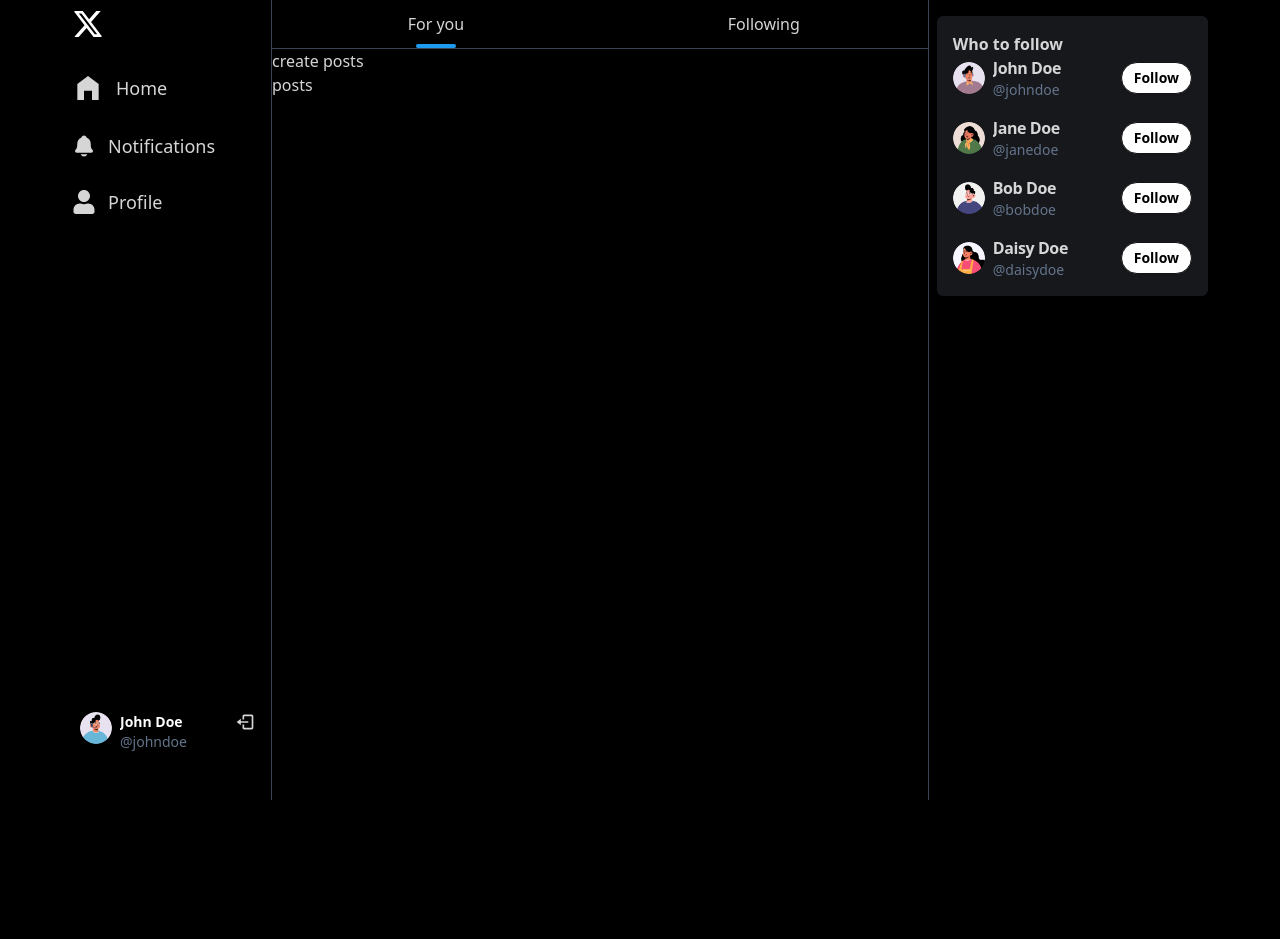
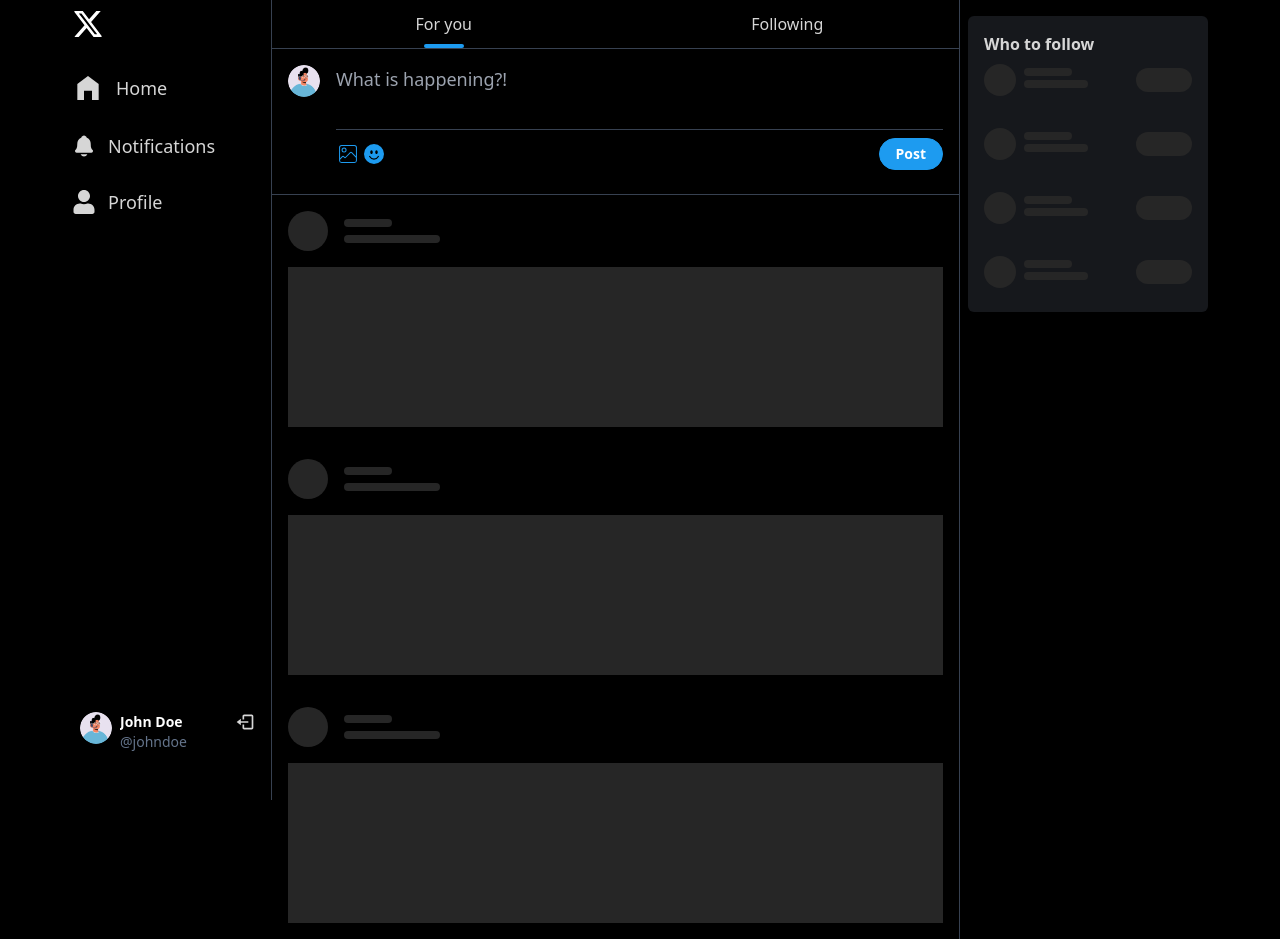
Before and after one commit to aromalkprakash/Waystar, a React (Vite) app in the folder frontend/: page / in a window 1280 px wide. Before the commit the page ends 800 px from the top, so only its background shows below. Built offline with nearby package versions, Linux system fonts and the light colour scheme.

Commit message:
skelton post,right panel

```diff
--- a/frontend/src/Page/Home/CreatePost.jsx
+++ b/frontend/src/Page/Home/CreatePost.jsx
@@ -1,11 +1,81 @@
-import React from 'react'
+import { CiImageOn } from "react-icons/ci";
+import { BsEmojiSmileFill } from "react-icons/bs";
+import { useRef, useState } from "react";
+import { IoCloseSharp } from "react-icons/io5";
 
 const CreatePost = () => {
-  return (
-    <div>
-      <p>create posts</p>
-    </div>
-  )
-}
+	const [text, setText] = useState("");
+	const [img, setImg] = useState(null);
 
-export default CreatePost
+	const imgRef = useRef(null);
+
+	const isPending = false;
+	const isError = false;
+
+	const data = {
+		profileImg: "/avatars/boy1.png",
+	};
+
+	const handleSubmit = (e) => {
+		e.preventDefault();
+		alert("Post created successfully");
+	};
+
+	const handleImgChange = (e) => {
+		const file = e.target.files[0];
+		if (file) {
+			const reader = new FileReader();
+			reader.onload = () => {
+				setImg(reader.result);
+			};
+			reader.readAsDataURL(file);
+		}
+	};
+
+	return (
+		<div className='flex p-4 items-start gap-4 border-b border-gray-700'>
+			<div className='avatar'>
+				<div className='w-8 rounded-full'>
+					<img src={data.profileImg || "/avatar-placeholder.png"} />
+				</div>
+			</div>
+			<form className='flex flex-col gap-2 w-full' onSubmit={handleSubmit}>
+				<textarea
+					className='textarea w-full p-0 text-lg resize-none border-none focus:outline-none  border-gray-800'
+					placeholder='What is happening?!'
+					value={text}
+					onChange={(e) => setText(e.target.value)}
+				/>
+				{img && (
+					<div className='relative w-72 mx-auto'>
+						<IoCloseSharp
+							className='absolute top-0 right-0 text-white bg-gray-800 rounded-full w-5 h-5 cursor-pointer'
+							onClick={() => {
+								setImg(null);
+								imgRef.current.value = null;
+							}}
+						/>
+						<img src={img} className='w-full mx-auto h-72 object-contain rounded' />
+					</div>
+				)}
+
+				<div className='flex justify-between border-t py-2 border-t-gray-700'>
+					<div className='flex gap-1 items-center'>
+						<CiImageOn
+							className='fill-primary w-6 h-6 cursor-pointer'
+							onClick={() => imgRef.current.click()}
+						/>
+						<BsEmojiSmileFill className='fill-primary w-5 h-5 cursor-pointer' />
+					</div>
+          <input type='file'
+            accept="images/*" hidden ref={imgRef} onChange={handleImgChange} />
+					<button className='btn btn-primary rounded-full btn-sm text-white px-4'>
+						{isPending ? "Posting..." : "Post"}
+					</button>
+				</div>
+				{isError && <div className='text-red-500'>Something went wrong</div>}
+			</form>
+		</div>
+	);
+};
+export default CreatePost;
--- /dev/null
+++ b/frontend/src/components/common/Post.jsx
@@ -0,0 +1,155 @@
+import { FaRegComment } from "react-icons/fa";
+import { BiRepost } from "react-icons/bi";
+import { FaRegHeart } from "react-icons/fa";
+import { FaRegBookmark } from "react-icons/fa6";
+import { FaTrash } from "react-icons/fa";
+import { useState } from "react";
+import { Link } from "react-router-dom";
+
+const Post = ({ post }) => {
+	const [comment, setComment] = useState("");
+	const postOwner = post.user;
+	const isLiked = false;
+
+	const isMyPost = true;
+
+	const formattedDate = "1h";
+
+	const isCommenting = false;
+
+	const handleDeletePost = () => {};
+
+	const handlePostComment = (e) => {
+		e.preventDefault();
+	};
+
+	const handleLikePost = () => {};
+
+	return (
+		<>
+			<div className='flex gap-2 items-start p-4 border-b border-gray-700'>
+				<div className='avatar'>
+					<Link to={`/profile/${postOwner.username}`} className='w-8 rounded-full overflow-hidden'>
+						<img src={postOwner.profileImg || "/avatar-placeholder.png"} />
+					</Link>
+				</div>
+				<div className='flex flex-col flex-1'>
+					<div className='flex gap-2 items-center'>
+						<Link to={`/profile/${postOwner.username}`} className='font-bold'>
+							{postOwner.fullName}
+						</Link>
+						<span className='text-gray-700 flex gap-1 text-sm'>
+							<Link to={`/profile/${postOwner.username}`}>@{postOwner.username}</Link>
+							<span>·</span>
+							<span>{formattedDate}</span>
+						</span>
+						{isMyPost && (
+							<span className='flex justify-end flex-1'>
+								<FaTrash className='cursor-pointer hover:text-red-500' onClick={handleDeletePost} />
+							</span>
+						)}
+					</div>
+					<div className='flex flex-col gap-3 overflow-hidden'>
+						<span>{post.text}</span>
+						{post.img && (
+							<img
+								src={post.img}
+								className='h-80 object-contain rounded-lg border border-gray-700'
+								alt=''
+							/>
+						)}
+					</div>
+					<div className='flex justify-between mt-3'>
+						<div className='flex gap-4 items-center w-2/3 justify-between'>
+							<div
+								className='flex gap-1 items-center cursor-pointer group'
+								onClick={() => document.getElementById("comments_modal" + post._id).showModal()}
+							>
+								<FaRegComment className='w-4 h-4  text-slate-500 group-hover:text-sky-400' />
+								<span className='text-sm text-slate-500 group-hover:text-sky-400'>
+									{post.comments.length}
+								</span>
+							</div>
+							{/* We're using Modal Component from DaisyUI */}
+							<dialog id={`comments_modal${post._id}`} className='modal border-none outline-none'>
+								<div className='modal-box rounded border border-gray-600'>
+									<h3 className='font-bold text-lg mb-4'>COMMENTS</h3>
+									<div className='flex flex-col gap-3 max-h-60 overflow-auto'>
+										{post.comments.length === 0 && (
+											<p className='text-sm text-slate-500'>
+												No comments yet 🤔 Be the first one 😉
+											</p>
+										)}
+										{post.comments.map((comment) => (
+											<div key={comment._id} className='flex gap-2 items-start'>
+												<div className='avatar'>
+													<div className='w-8 rounded-full'>
+														<img
+															src={comment.user.profileImg || "/avatar-placeholder.png"}
+														/>
+													</div>
+												</div>
+												<div className='flex flex-col'>
+													<div className='flex items-center gap-1'>
+														<span className='font-bold'>{comment.user.fullName}</span>
+														<span className='text-gray-700 text-sm'>
+															@{comment.user.username}
+														</span>
+													</div>
+													<div className='text-sm'>{comment.text}</div>
+												</div>
+											</div>
+										))}
+									</div>
+									<form
+										className='flex gap-2 items-center mt-4 border-t border-gray-600 pt-2'
+										onSubmit={handlePostComment}
+									>
+										<textarea
+											className='textarea w-full p-1 rounded text-md resize-none border focus:outline-none  border-gray-800'
+											placeholder='Add a comment...'
+											value={comment}
+											onChange={(e) => setComment(e.target.value)}
+										/>
+										<button className='btn btn-primary rounded-full btn-sm text-white px-4'>
+											{isCommenting ? (
+												<span className='loading loading-spinner loading-md'></span>
+											) : (
+												"Post"
+											)}
+										</button>
+									</form>
+								</div>
+								<form method='dialog' className='modal-backdrop'>
+									<button className='outline-none'>close</button>
+								</form>
+							</dialog>
+							<div className='flex gap-1 items-center group cursor-pointer'>
+								<BiRepost className='w-6 h-6  text-slate-500 group-hover:text-green-500' />
+								<span className='text-sm text-slate-500 group-hover:text-green-500'>0</span>
+							</div>
+							<div className='flex gap-1 items-center group cursor-pointer' onClick={handleLikePost}>
+								{!isLiked && (
+									<FaRegHeart className='w-4 h-4 cursor-pointer text-slate-500 group-hover:text-pink-500' />
+								)}
+								{isLiked && <FaRegHeart className='w-4 h-4 cursor-pointer text-pink-500 ' />}
+
+								<span
+									className={`text-sm text-slate-500 group-hover:text-pink-500 ${
+										isLiked ? "text-pink-500" : ""
+									}`}
+								>
+									{post.likes.length}
+								</span>
+							</div>
+						</div>
+						<div className='flex w-1/3 justify-end gap-2 items-center'>
+							<FaRegBookmark className='w-4 h-4 text-slate-500 cursor-pointer' />
+						</div>
+					</div>
+				</div>
+			</div>
+		</>
+	);
+};
+export default Post;
--- a/frontend/src/components/common/Posts.jsx
+++ b/frontend/src/components/common/Posts.jsx
@@ -1,11 +1,28 @@
-import React from 'react'
+import Post from "./Post";
+import PostSkeleton from "../skeletons/PostSkeleton";
+import { POSTS } from "../../../utils/db/dummy";
 
-const Post = () => {
-  return (
-    <div>
-      <p>posts</p>
-    </div>
-  )
-}
+const Posts = () => {
+	const isLoading = true;
 
-export default Post
+	return (
+		<>
+			{isLoading && (
+				<div className='flex flex-col justify-center'>
+					<PostSkeleton />
+					<PostSkeleton />
+					<PostSkeleton />
+				</div>
+			)}
+			{!isLoading && POSTS?.length === 0 && <p className='text-center my-4'>No posts in this tab. Switch 👻</p>}
+			{!isLoading && POSTS && (
+				<div>
+					{POSTS.map((post) => (
+						<Post key={post._id} post={post} />
+					))}
+				</div>
+			)}
+		</>
+	);
+};
+export default Posts;
--- a/frontend/src/components/common/RightPanel.jsx
+++ b/frontend/src/components/common/RightPanel.jsx
@@ -1,9 +1,9 @@
 import { Link } from "react-router-dom";
-// import RightPanelSkeleton from "../skeletons/RightPanelSkeleton";
+import RightPanelSkeleton from "../skeletons/RightPanelSkeleton";
 import { USERS_FOR_RIGHT_PANEL } from "../../../utils/db/dummy";
 
 const RightPanel = () => {
-	const isLoading = false;
+	const isLoading = true;
 
 	return (
 		<div className='hidden lg:block my-4 mx-2'>
@@ -11,14 +11,14 @@
 				<p className='font-bold'>Who to follow</p>
 				<div className='flex flex-col gap-4'>
 					{/* item */}
-					{/* {isLoading && (
+					{isLoading && (
 						<>
 							<RightPanelSkeleton />
 							<RightPanelSkeleton />
 							<RightPanelSkeleton />
 							<RightPanelSkeleton />
 						</>
-					)} */}
+					)}
 					{!isLoading &&
 						USERS_FOR_RIGHT_PANEL?.map((user) => (
 							<Link
--- /dev/null
+++ b/frontend/src/components/skeletons/PostSkeleton.jsx
@@ -0,0 +1,15 @@
+const PostSkeleton = () => {
+	return (
+		<div className='flex flex-col gap-4 w-full p-4'>
+			<div className='flex gap-4 items-center'>
+				<div className='skeleton w-10 h-10 rounded-full shrink-0'></div>
+				<div className='flex flex-col gap-2'>
+					<div className='skeleton h-2 w-12 rounded-full'></div>
+					<div className='skeleton h-2 w-24 rounded-full'></div>
+				</div>
+			</div>
+			<div className='skeleton h-40 w-full'></div>
+		</div>
+	);
+};
+export default PostSkeleton;
```
